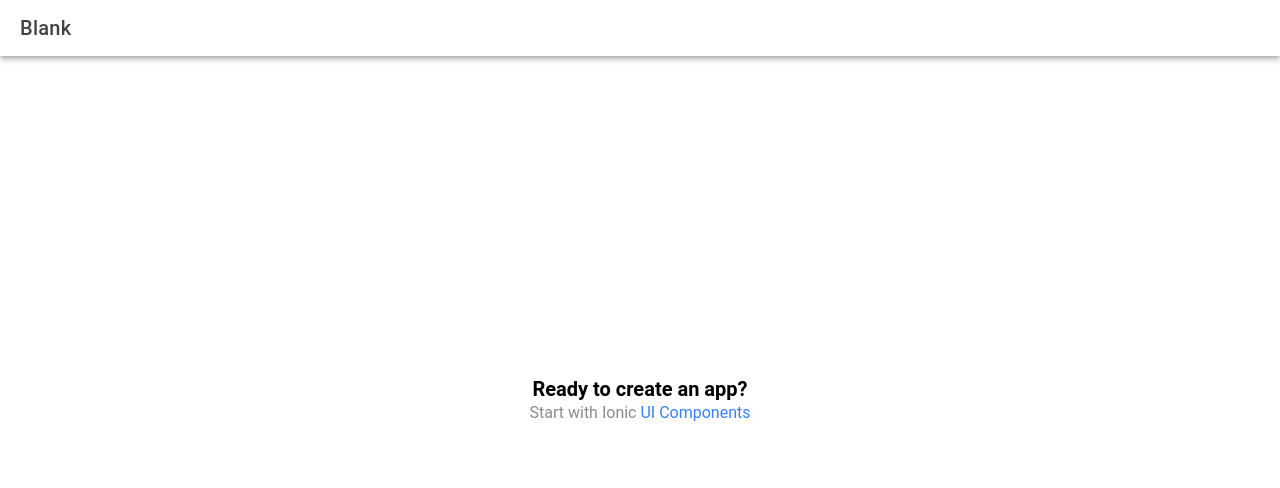
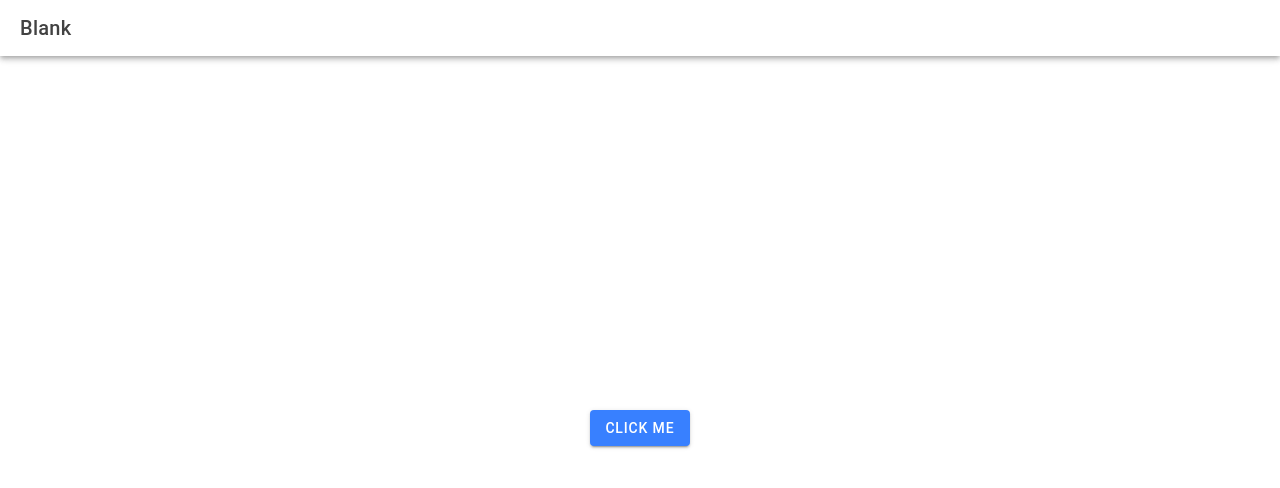
Before and after one commit to RohanGhevariya/RideSevaScarborough, a React (Vite) app: page /home in a window 1280 px wide. Shown: the top 488 px of the page. Built offline with nearby package versions, Linux system fonts and the light colour scheme.

Commit message:
Initial Commit

```diff
--- a/package.json
+++ b/package.json
@@ -21,6 +21,7 @@
     "@ionic/react-router": "^7.0.0",
     "@types/react-router": "^5.1.20",
     "@types/react-router-dom": "^5.3.3",
+    "esbuild": "^0.18.14",
     "ionicons": "^7.0.0",
     "react": "^18.2.0",
     "react-dom": "^18.2.0",
--- a/src/pages/Home.css
+++ b/src/pages/Home.css
@@ -0,0 +1,12 @@
+.container {
+    height: 100%;
+    display: flex;
+    justify-content: center;
+    align-items: center;
+  }
+
+  .center-content {
+    display: flex;
+    justify-content: center;
+    align-items: center;
+  }
--- a/src/pages/Home.tsx
+++ b/src/pages/Home.tsx
@@ -1,6 +1,14 @@
-import { IonContent, IonHeader, IonPage, IonTitle, IonToolbar } from '@ionic/react';
-import ExploreContainer from '../components/ExploreContainer';
-import './Home.css';
+import {
+  IonContent,
+  IonHeader,
+  IonPage,
+  IonTitle,
+  IonToolbar,
+  IonButton,
+  IonAlert,
+} from "@ionic/react";
+import ExploreContainer from "../components/ExploreContainer";
+import "./Home.css";
 
 const Home: React.FC = () => {
   return (
@@ -11,12 +19,20 @@ const Home: React.FC = () => {
         </IonToolbar>
       </IonHeader>
       <IonContent fullscreen>
-        <IonHeader collapse="condense">
-          <IonToolbar>
-            <IonTitle size="large">Blank</IonTitle>
-          </IonToolbar>
-        </IonHeader>
-        <ExploreContainer />
+        <div className="container">
+          <div className="center-content">
+            <IonButton className="button" id="present-alert">
+              Click Me
+            </IonButton>
+            <IonAlert
+              trigger="present-alert"
+              header="Alert"
+              subHeader="Important message"
+              message="This is an alert!"
+              buttons={["OK"]}
+            ></IonAlert>
+          </div>
+        </div>
       </IonContent>
     </IonPage>
   );
```
Also changed, not shown: 1 other file (tests, documents, lock files or other folders).
